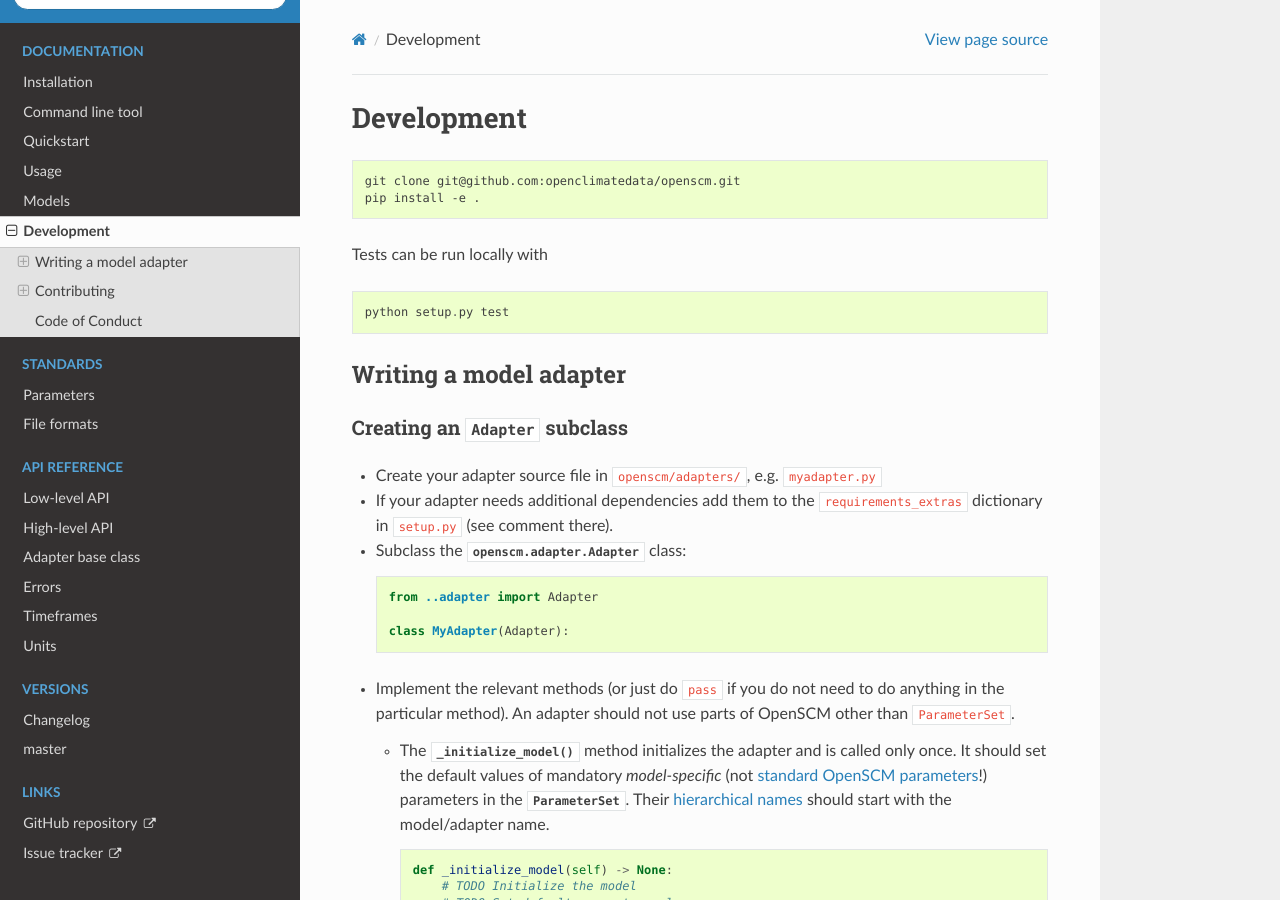
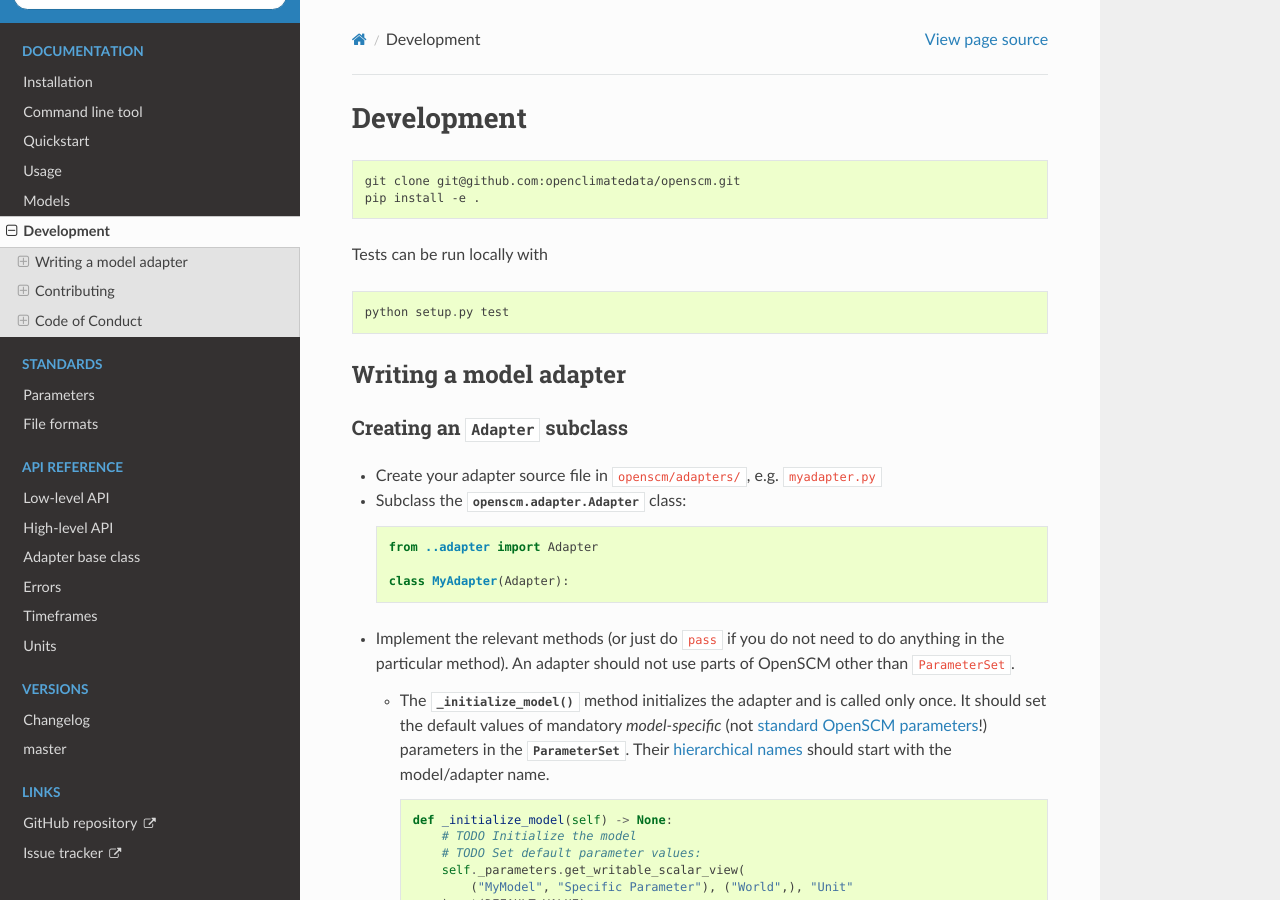
Before and after one commit to openscm/openscm, a Sphinx documentation site: the page built from docs/development.rst, in a window 1280 px wide and 900 px high. Built offline with Sphinx 7.4.7 and the Read the Docs theme 2.0.0, drawn with Linux system fonts in a browser that asks for light colours; some of the changed text lies outside the part shown.

Commit message:
Fix reference to setup.py for adapter dependencies

````diff
--- a/docs/development.rst
+++ b/docs/development.rst
@@ -12,10 +12,6 @@ Creating an :class:`~openscm.adapter.Adapter` subclass
 
 - Create your adapter source file in ``openscm/adapters/``, e.g.
   ``myadapter.py``
-
-- If your adapter needs additional dependencies add them to the
-  ``requirements_extras`` dictionary in ``setup.py`` (see comment
-  there).
 
 - Subclass the :class:`openscm.adapter.Adapter` class:
 
--- a/setup.py
+++ b/setup.py
@@ -42,7 +42,7 @@ requirements_extras = {
     "dev": requirements_dev,
 }
 
-requirements_models = {"MODELNAME": []}
+REQUIREMENTS_MODELS = {}
 """
 When implementing an additional adapter, include your adapter NAME here as:
 ```
@@ -50,7 +50,7 @@ When implementing an additional adapter, include your adapter NAME here as:
 ```
 """
 
-for k, v in requirements_models.items():
+for k, v in REQUIREMENTS_MODELS.items():
     requirements_extras["model_{}".format(k)] = v
     REQUIREMENTS_TESTS += v
 
````
Also changed, not shown: other parts of docs/development.rst (+8 -0 lines).
